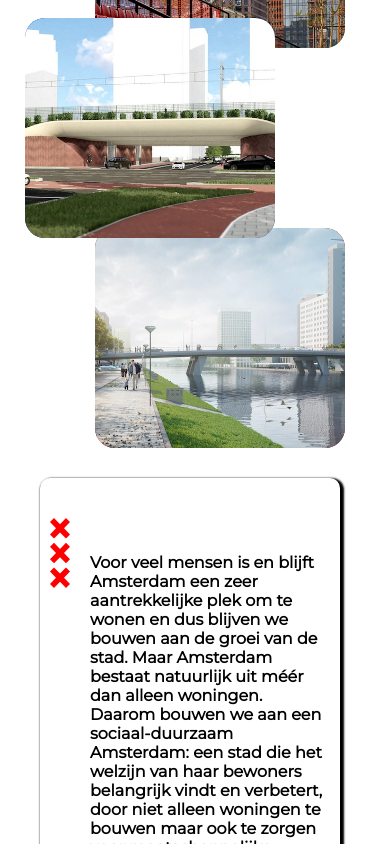
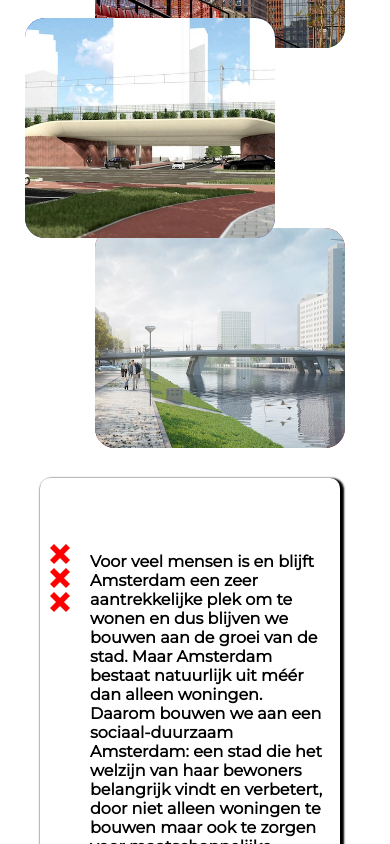
Before and after one commit to Uday-Singh1/amsterdam-bmv, a React (Create React App) app: page / in a window 390 px wide. Shown: the part 1156-2000 px from the top of the page. Built offline with nearby package versions, Linux system fonts and the light colour scheme.

Commit message:
fixed-unresponsive-article

```diff
--- a/public/index.html
+++ b/public/index.html
@@ -2,7 +2,8 @@
 <html lang="en">
   <head>
     <meta charset="utf-8" />
-    <meta name="viewport" content="width=device-width, initial-scale=1" />
+    <meta name="viewport" content="width=device-width, initial-scale=1.0">
+
     <meta name="theme-color" content="#000000" />
     <meta
       name="description"
--- a/src/App.css
+++ b/src/App.css
@@ -6,6 +6,7 @@
 
 html {
   font-size: 62.5%;
+  height: -webkit-fill-available;
 }
 body {
   font-family: 'Montserrat', sans-serif;
@@ -14,12 +15,10 @@
   font-size: 1.6rem;
   height: 100vh;
   width: 100vw;
-  overflow-x: hidden;
+  height: -webkit-fill-available;
 }
 
 @media screen and (max-width:62.5rem) {
 
-  body{
-    overflow-x: hidden;
-  }
+
 }
--- a/src/components/Sections/TextCard/TextCard.css
+++ b/src/components/Sections/TextCard/TextCard.css
@@ -69,9 +69,9 @@
 
     .article__image {
       position: relative;
-      top: 1rem;
+      top: 3.5rem;
       width: 2rem;
-      height: 7rem;
+      height: 6.8rem;
       object-fit: cover;
     }
 
```
